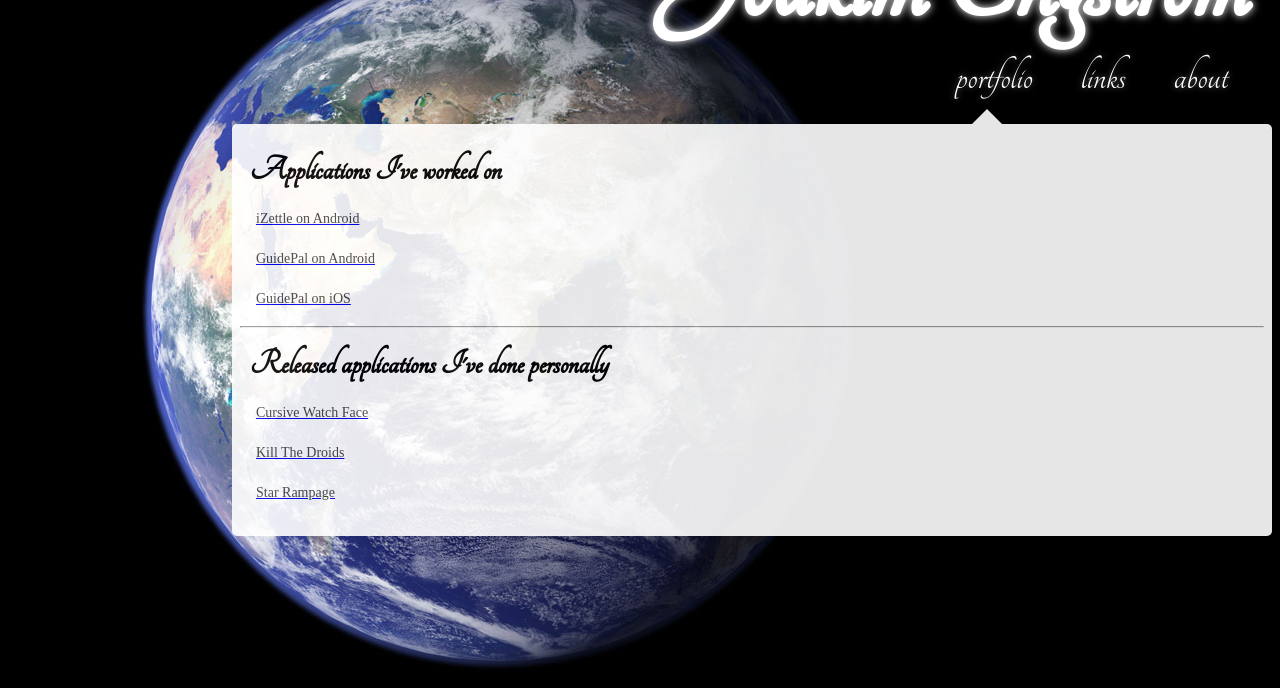
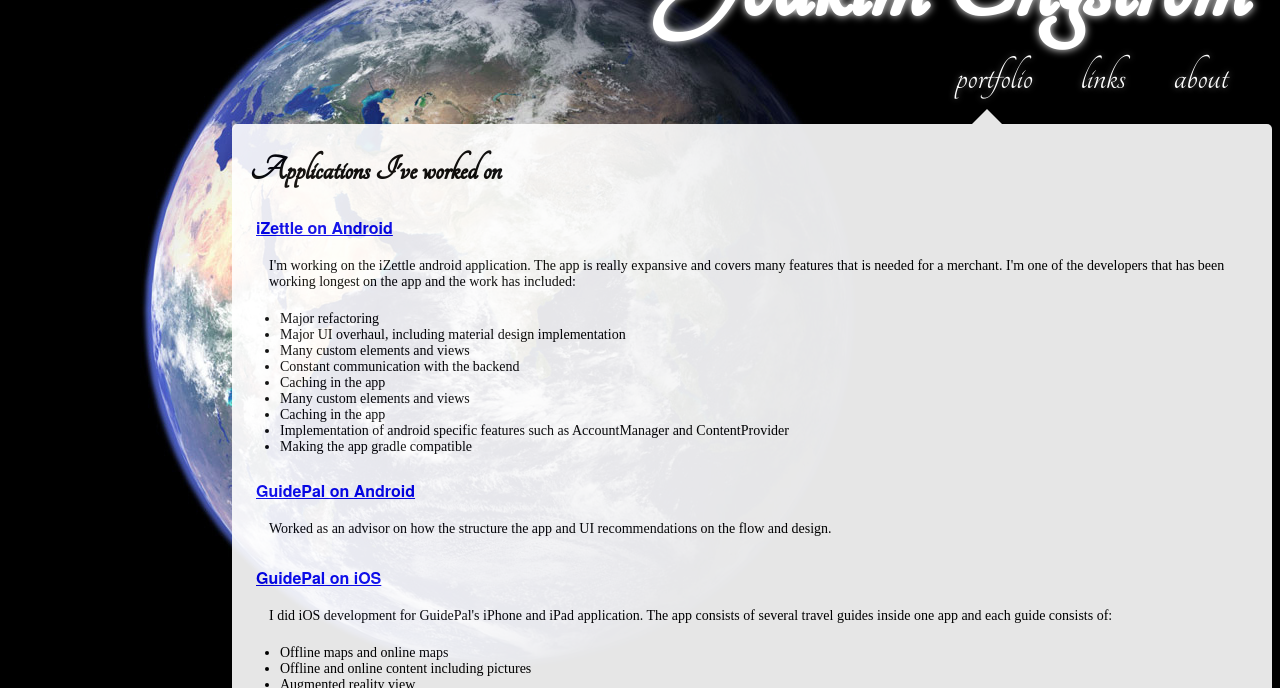
Before and after one commit to joezorry/joezorry.github.io, a plain HTML site: page index.html in a window 1280 px wide. Both pictures are taken after a click on the link "portfolio". Shown: the part 112-800 px from the top of the page. Drawn offline with Linux system fonts and the light colour scheme; a web font is replaced by a local one.

Commit message:
[Content] Reformatting and updated portfolio

```diff
--- a/css/style.css
+++ b/css/style.css
@@ -175,6 +175,27 @@ div#apps_portfolio {
     display: none;
 }
 
+div#portfolio_single {
+    margin-bottom: 24px;
+    margin-top: 24px;
+}
+
+div#portfolio_single p {
+    margin-left: 24px;
+    margin-right: 24px;
+}
+
+div#portfolio_single h4 {
+    margin-top: 16px;
+    margin-left: 16px;
+    font-size: 16px;
+    font-family: 'HelveticaNeue';
+}
+
+div#portfolio_single li {
+    font-size: 14px;
+}
+
 /* CONTENT ABOUT */
 #about_me_pic {
     float: right;
--- a/index.html
+++ b/index.html
@@ -36,25 +36,16 @@
 
 	<img src="images/about_me.jpg" width="300" id="about_me_pic"  alt="A picture of me when I was 24, I only look better with age"/>
 
-	<p>My name is Joakim Engström (if it were not apparent by the headline and the URL).
-		I was born 1987 and is currently living in Sweden’s capital Stockholm.</p>
+    <p>My name is Joakim Engström, I was born 1987 and is currently living in Sweden’s capital Stockholm.</p>
 
-	<p>I've always had a talent when it comes to the technical side. It all started with a
-		Nintendo Entertainment System, and some years later I've been the go to guy in the
-		family for tech problems. In 2008 I imported the iPhone 2G and my world would never be the same.</p>
+    <p>I've been working as an Android and iOS developer since 2011, my main fuel for learning have always been my burning interesting in technology and my creative side, I love creating something you can interact with on a screen. I love to write beautiful code, but also to experiment and hack things together as fast as possible, hopefully writing somewhat beautiful code while doing it.</p>
 
-	<p>I know Steve Jobs gets teased for calling everything magical and revolutionary, but in many regards
-		he was right about the first iPhone.</p>
+    <p>Steve Jobs gets teased for calling everything magical and revolutionary, but in many regards he was right about the first iPhone.</p>
 
-	<p>I've been working as an Android and iOS developer since 2011, my main fuel for learning have always been my burning interesting in technology and my creative side,
-		I love creating something you can interact with on a screen.
-		I love to write beautiful code, but also to experiment and hack things together as fast as possible, hopefully writing somewhat beautiful code while doing it.</p>
+    <p>When I'm not writing code, you can see me at the cinemas watching a too long, oscar-nominated, hard sci-fi film in which the characters randomly break out in song. I also have a bunch of podcasts about various topics I'm listening to whenever I can. Sometimes you can also see me practicing running for a race or marathon which I've been dumb enough to sign up to.</p>
 
     <p>You can constantly see me at local meetups, I also try to go to as many hackathons and conferences as I can.</p>
 
-	<p>When I'm not writing code, you can see me at the cinemas watching a too long, oscar-nominated, hard sci-fi film in which the characters randomly break out in song.
-		I also have a bunch of podcasts about various topics I'm listening to whenever I can. Sometimes you can also see me practicing running for a race or marathon which
-		I've been dumb enough to sign up to.</p>
 </div>
 
 <div id="links" class="content_bubble">
@@ -83,17 +74,55 @@
 
     <h3>Applications I've worked on</h3>
 
-    <a href="https://play.google.com/store/apps/details?id=com.izettle.android" alt="iZettle"><p>iZettle on Android</p></a>
-    <a href="https://play.google.com/store/apps/details?id=com.guidepal.android" alt="GuidePal on Android"><p>GuidePal on Android</p></a>
-    <a href="https://itunes.apple.com/us/app/guidepal-city-travel-guides/id507161832?mt=8" alt="GuidePal on iOS"><p>GuidePal on iOS</p></a>
+    <div id="portfolio_single">
+        <a href="https://play.google.com/store/apps/details?id=com.izettle.android" alt="iZettle"><h4>iZettle on Android</h4></a>
+
+        <p>I'm working on the iZettle android application. The app is really expansive and covers many features that is needed for a merchant.
+            I'm one of the developers that has been working longest on the app and the work has included:</p>
+            <ul>
+                <li>Major refactoring</li>
+                <li>Major UI overhaul, including material design implementation</li>
+                <li>Many custom elements and views</li>
+                <li>Constant communication with the backend</li>
+                <li>Caching in the app</li>
+                <li>Many custom elements and views</li>
+                <li>Caching in the app</li>
+                <li>Implementation of android specific features such as AccountManager and ContentProvider</li>
+                <li>Making the app gradle compatible</li>
+            </ul>
+        </div>
+
+        <div id="portfolio_single">
+            <a href="https://play.google.com/store/apps/details?id=com.guidepal.android" alt="GuidePal on Android"><h4>GuidePal on Android</h4></a>
+            <p>Worked as an advisor on how the structure the app and UI recommendations on the flow and design.</p>
+        </div>
+
+        <div id="portfolio_single">
+            <a href="https://itunes.apple.com/us/app/guidepal-city-travel-guides/id507161832?mt=8" alt="GuidePal on iOS"><h4>GuidePal on iOS</h4></a>
+            <p>I did iOS development for GuidePal's iPhone and iPad application. The app consists of several travel guides inside one app and each guide consists of:</p>
+            <ul>
+                <li>Offline maps and online maps</li>
+                <li>Offline and online content including pictures</li>
+                <li>Augmented reality view</li>
+                <li>Notifications</li>
+            </ul>
+        </div>
 
         <hr />
 
         <h3>Released applications I've done personally</h3>
 
-    <a href="https://play.google.com/store/apps/details?id=net.randomjoe.cursivewatchface" alt="Cursive Watch Face"><p>Cursive Watch Face</p></a>
-    <a href="https://play.google.com/store/apps/details?id=net.randomjoe.killthedroids" alt="Kill the droids"><p>Kill The Droids</p></a>
-    <a href="https://play.google.com/store/apps/details?id=se.nackademin.android.gladiatortanks" alt="Star Rampage"><p>Star Rampage</p></a>
+        <div id="portfolio_single">
+            <a href="https://play.google.com/store/apps/details?id=net.randomjoe.cursivewatchface" alt="Cursive Watch Face"><h4>Cursive Watch Face</h4></a>
+        </div>
+
+        <div id="portfolio_single">
+            <a href="https://play.google.com/store/apps/details?id=net.randomjoe.killthedroids" alt="Kill the droids"><h4>Kill The Droids</h4></a>
+        </div>
+
+        <div id="portfolio_single">
+            <a href="https://play.google.com/store/apps/details?id=se.nackademin.android.gladiatortanks" alt="Star Rampage"><h4>Star Rampage</h4></a>
+        </div>
 
     </div>
 </body>
```
Lines whose indentation alone changed are shown as unchanged.
